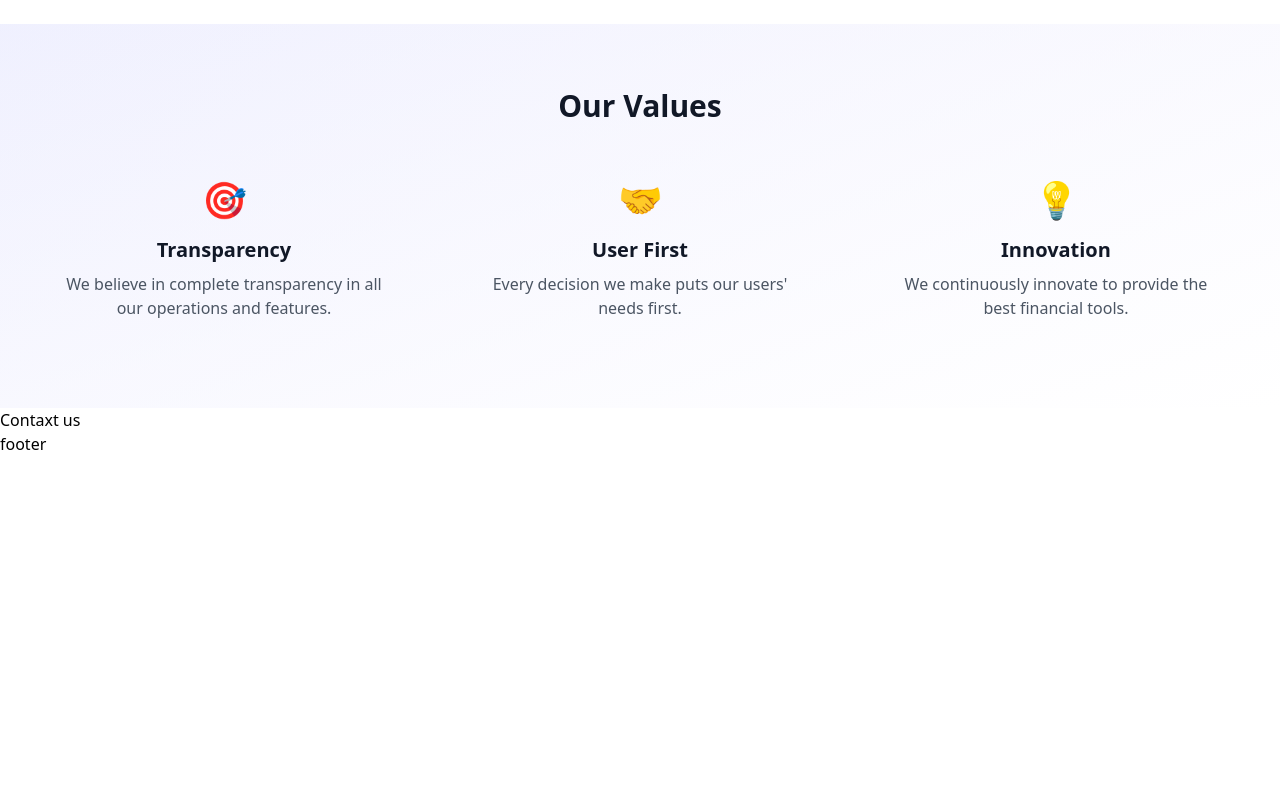
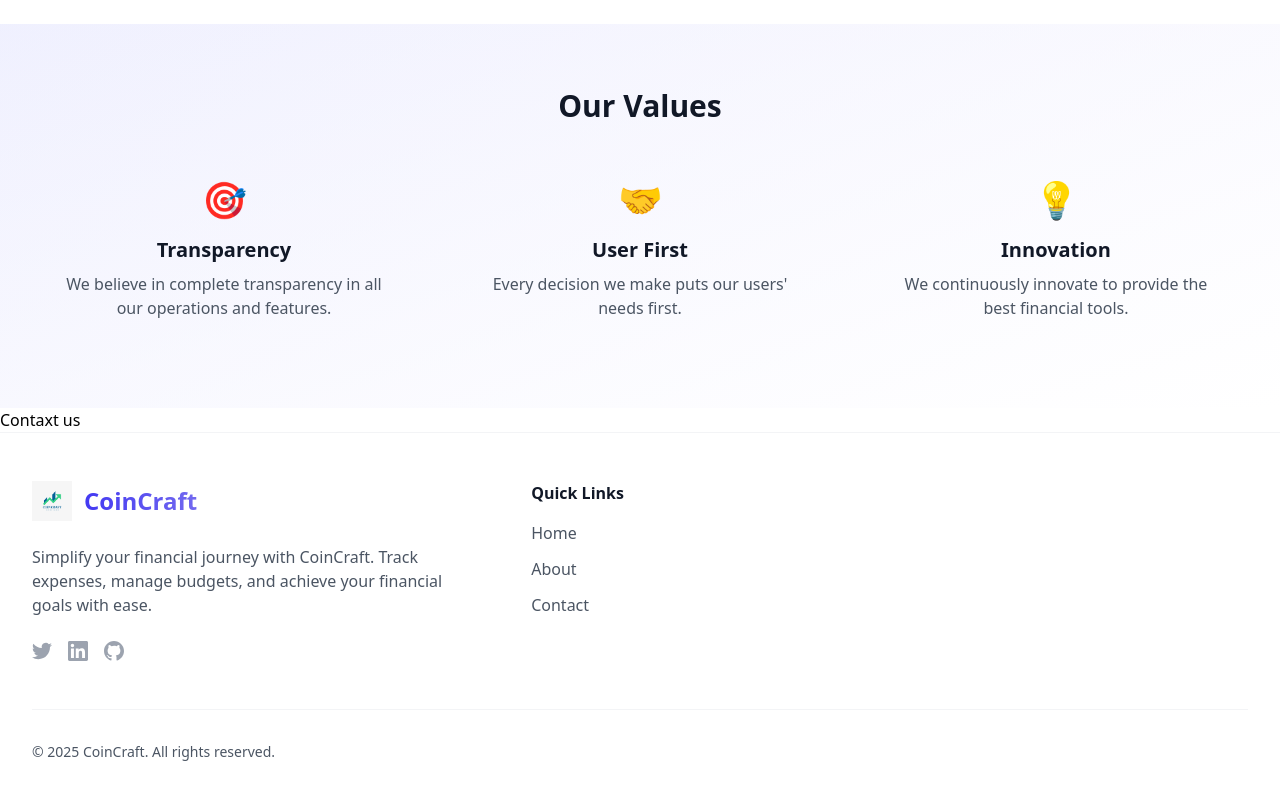
Before and after one commit to Dasunika0216/CoinCraft_Expense-Tracker-Web-App, a React (Vite) app in the folder frontend/: page / in a window 1280 px wide. Shown: the part 1876-2676 px from the top of the page. Before the commit the page ends 2332 px from the top, so only its background shows below. Built offline with nearby package versions, Linux system fonts and the light colour scheme.

Commit message:
Enhanced Footer component

```diff
--- a/frontend/src/components/Footer.jsx
+++ b/frontend/src/components/Footer.jsx
@@ -1,11 +1,103 @@
-import React from 'react'
+import React from 'react';
+import { Link } from 'react-router-dom';
+import logo from '../assets/logo.png';
 
 const Footer = () => {
+  const quickLinks = [
+    { name: 'Home', path: '/' },
+    { name: 'About', path: '/about' },
+    { name: 'Contact', path: '/contact' },
+  ];
+
+  const socialLinks = [
+    {
+      name: 'Twitter',
+      icon: (
+        <svg className="w-5 h-5 fill-current" viewBox="0 0 24 24">
+          <path d="M23.953 4.57a10 10 0 01-2.825.775 4.958 4.958 0 002.163-2.723c-.951.555-2.005.959-3.127 1.184a4.92 4.92 0 00-8.384 4.482C7.69 8.095 4.067 6.13 1.64 3.162a4.822 4.822 0 00-.666 2.475c0 1.71.87 3.213 2.188 4.096a4.904 4.904 0 01-2.228-.616v.06a4.923 4.923 0 003.946 4.827 4.996 4.996 0 01-2.212.085 4.936 4.936 0 004.604 3.417 9.867 9.867 0 01-6.102 2.105c-.39 0-.779-.023-1.17-.067a13.995 13.995 0 007.557 2.209c9.053 0 13.998-7.496 13.998-13.985 0-.21 0-.42-.015-.63A9.935 9.935 0 0024 4.59z"/>
+        </svg>
+      ),
+      url: 'https://twitter.com'
+    },
+    {
+      name: 'LinkedIn',
+      icon: (
+        <svg className="w-5 h-5 fill-current" viewBox="0 0 24 24">
+          <path d="M20.447 20.452h-3.554v-5.569c0-1.328-.027-3.037-1.852-3.037-1.853 0-2.136 1.445-2.136 2.939v5.667H9.351V9h3.414v1.561h.046c.477-.9 1.637-1.85 3.37-1.85 3.601 0 4.267 2.37 4.267 5.455v6.286zM5.337 7.433c-1.144 0-2.063-.926-2.063-2.065 0-1.138.92-2.063 2.063-2.063 1.14 0 2.064.925 2.064 2.063 0 1.139-.925 2.065-2.064 2.065zm1.782 13.019H3.555V9h3.564v11.452zM22.225 0H1.771C.792 0 0 .774 0 1.729v20.542C0 23.227.792 24 1.771 24h20.451C23.2 24 24 23.227 24 22.271V1.729C24 .774 23.2 0 22.222 0h.003z"/>
+        </svg>
+      ),
+      url: 'https://linkedin.com'
+    },
+    {
+      name: 'GitHub',
+      icon: (
+        <svg className="w-5 h-5 fill-current" viewBox="0 0 24 24">
+          <path d="M12 0C5.374 0 0 5.373 0 12c0 5.302 3.438 9.8 8.207 11.387.599.111.793-.261.793-.577v-2.234c-3.338.726-4.033-1.416-4.033-1.416-.546-1.387-1.333-1.756-1.333-1.756-1.089-.745.083-.729.083-.729 1.205.084 1.839 1.237 1.839 1.237 1.07 1.834 2.807 1.304 3.492.997.107-.775.418-1.305.762-1.604-2.665-.305-5.467-1.334-5.467-5.931 0-1.311.469-2.381 1.236-3.221-.124-.303-.535-1.524.117-3.176 0 0 1.008-.322 3.301 1.23A11.509 11.509 0 0112 5.803c1.02.005 2.047.138 3.006.404 2.291-1.552 3.297-1.23 3.297-1.23.653 1.653.242 2.874.118 3.176.77.84 1.235 1.911 1.235 3.221 0 4.609-2.807 5.624-5.479 5.921.43.372.823 1.102.823 2.222v3.293c0 .319.192.694.801.576C20.566 21.797 24 17.3 24 12c0-6.627-5.373-12-12-12z"/>
+        </svg>
+      ),
+      url: 'https://github.com'
+    }
+  ];
+
   return (
-    <div>
-      footer
-    </div>
-  )
-}
+    <footer className="bg-white border-t border-gray-100">
+      <div className="max-w-7xl mx-auto px-4 sm:px-6 lg:px-8 py-12">
+        <div className="grid grid-cols-1 md:grid-cols-2 lg:grid-cols-5 gap-8">
+          {/* Brand Section */}
+          <div className="lg:col-span-2">
+            <Link to="/" className="flex items-center gap-3 mb-6">
+              <img src={logo} alt="CoinCraft Logo" className="h-10 w-10" />
+              <span className="text-2xl font-bold bg-gradient-to-r from-[#4339F2] to-[#7269ef] text-transparent bg-clip-text">
+                CoinCraft
+              </span>
+            </Link>
+            <p className="text-gray-600 mb-6 max-w-md">
+              Simplify your financial journey with CoinCraft. Track expenses, manage budgets, and achieve your financial goals with ease.
+            </p>
+            <div className="flex space-x-4">
+              {socialLinks.map((social, index) => (
+                <a
+                  key={index}
+                  href={social.url}
+                  target="_blank"
+                  rel="noopener noreferrer"
+                  className="text-gray-400 hover:text-[#4339F2] transition-colors duration-300"
+                >
+                  {social.icon}
+                </a>
+              ))}
+            </div>
+          </div>
 
-export default Footer
+          {/* Quick Links */}
+          <div>
+            <h3 className="text-gray-900 font-semibold mb-4">Quick Links</h3>
+            <ul className="space-y-3">
+              {quickLinks.map((link, index) => (
+                <li key={index}>
+                  <Link
+                    to={link.path}
+                    className="text-gray-600 hover:text-[#4339F2] transition-colors duration-300"
+                  >
+                    {link.name}
+                  </Link>
+                </li>
+              ))}
+            </ul>
+          </div>
+        </div>
+
+        {/* Bottom Section */}
+        <div className="mt-12 pt-8 border-t border-gray-100">
+          <div className="flex flex-col md:flex-row justify-between items-center">
+            <p className="text-gray-600 text-sm">
+              © {new Date().getFullYear()} CoinCraft. All rights reserved.
+            </p>
+          </div>
+        </div>
+      </div>
+    </footer>
+  );
+};
+
+export default Footer;
```
